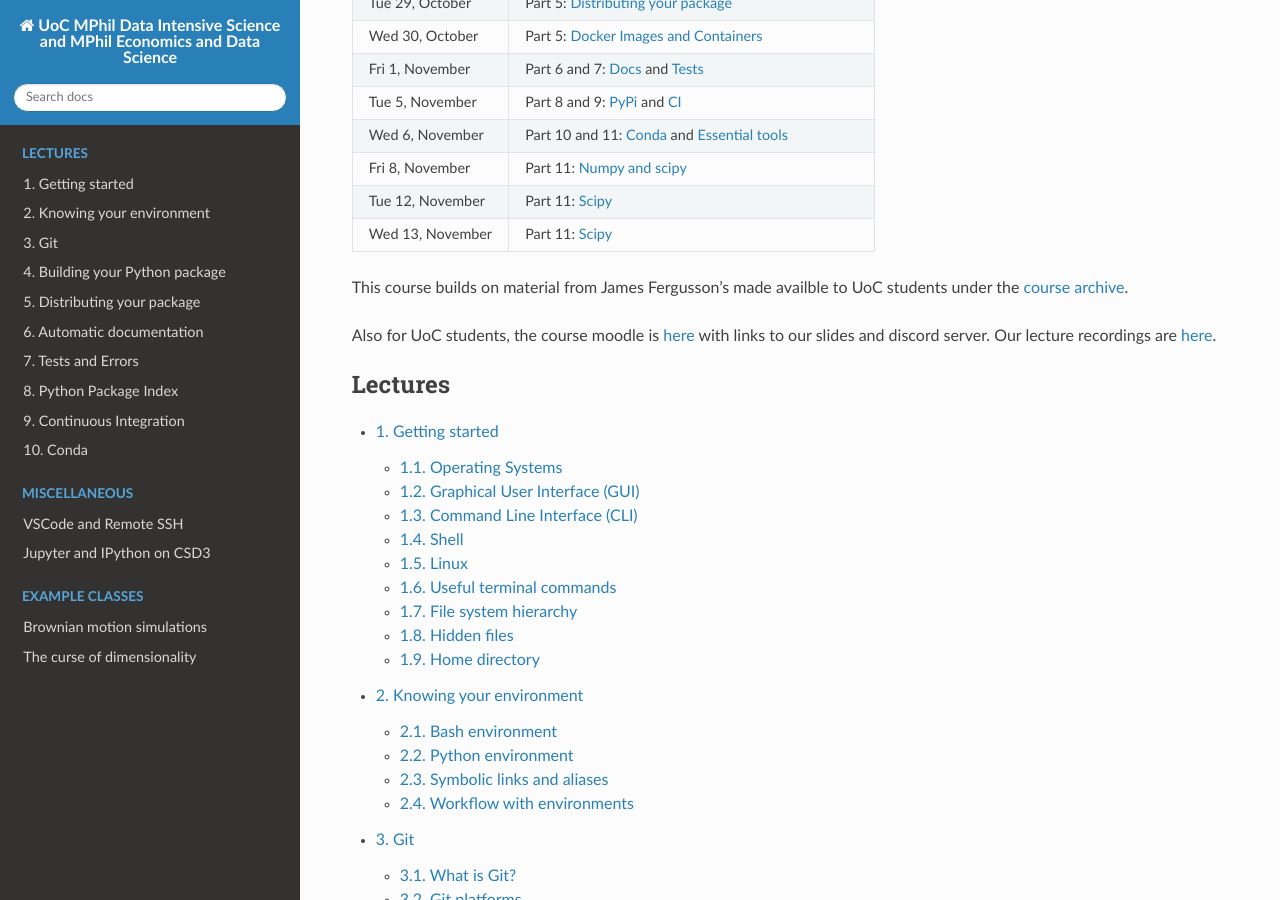
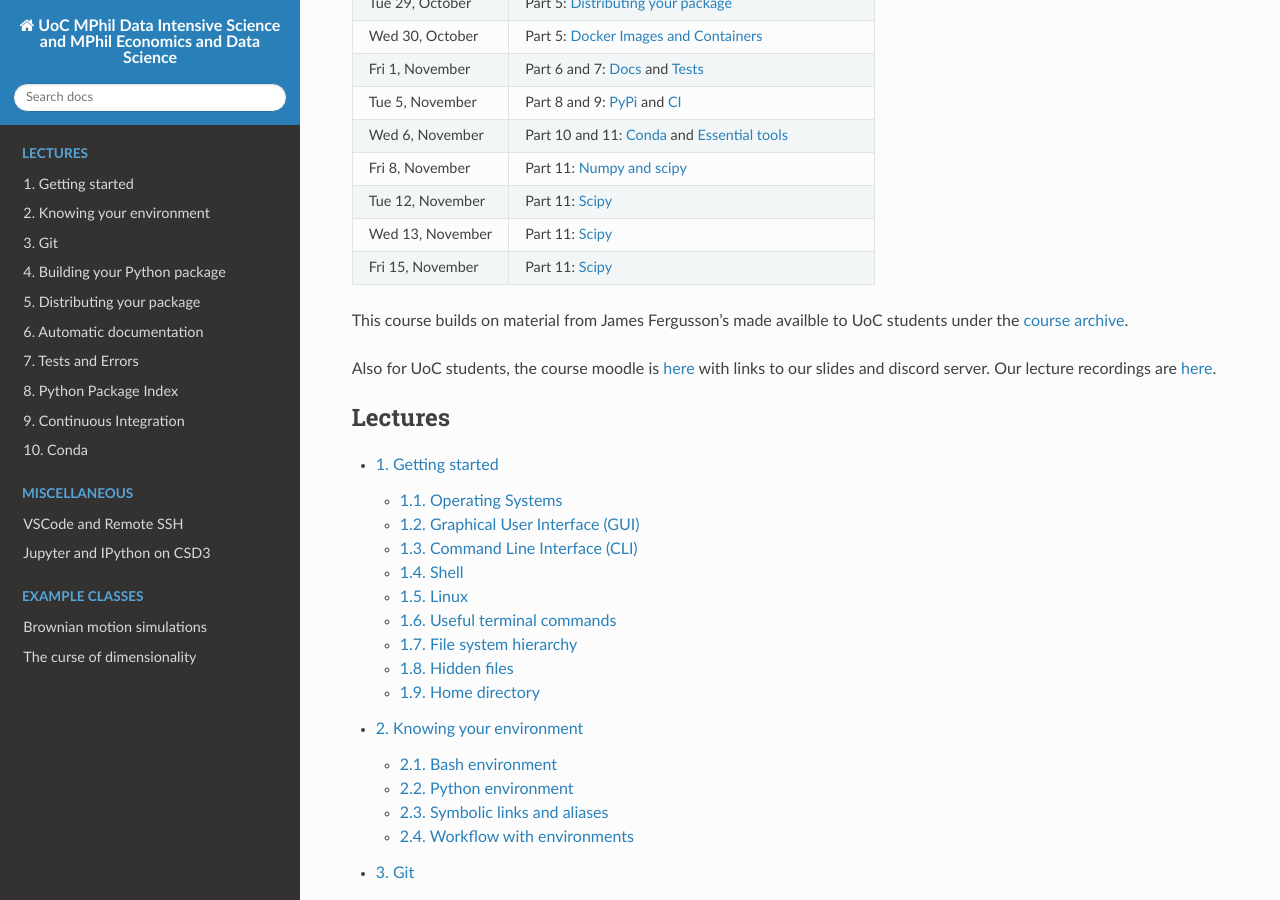
Before and after one commit to borisbolliet/ResearchComputing, a Sphinx documentation site: the page built from docs/index.rst, in a window 1280 px wide and 900 px high, scrolled down 934 px. Built offline with Sphinx 7.4.7 and the Read the Docs theme 3.1.0, drawn with Linux system fonts in a browser that asks for light colours; pages that are not in the unit, such as notebooks, are missing from menus.

Commit message:
Update index.rst

```diff
--- a/docs/index.rst
+++ b/docs/index.rst
@@ -73,6 +73,8 @@ Location: Small Lecture Theatre, Cavendish Laboratory, University of Cambridge.
 +------------------------------------+---------------------------------------------------------------------------------------------------------------------------------------------------+
 | Wed 13, November                   | Part 11: `Scipy <material/part11/notebook.ipynb#Essential-tools>`_                                                                                |
 +------------------------------------+---------------------------------------------------------------------------------------------------------------------------------------------------+
+| Fri 15, November                   | Part 11: `Scipy <material/part11/notebook.ipynb#Essential-tools>`_                                                                                |
++------------------------------------+---------------------------------------------------------------------------------------------------------------------------------------------------+
 
 
 This course builds on material from James Fergusson's made availble to
```
